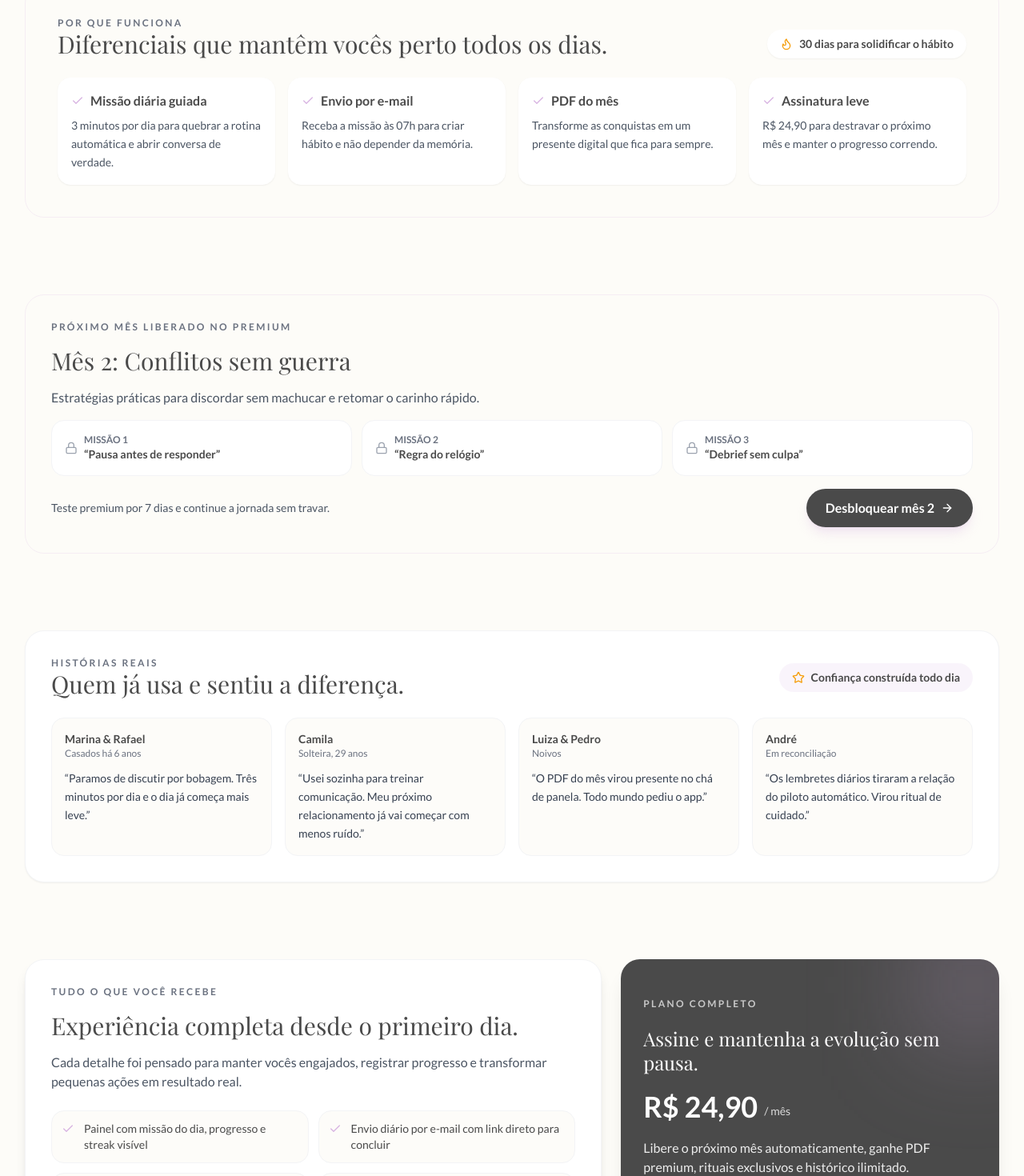
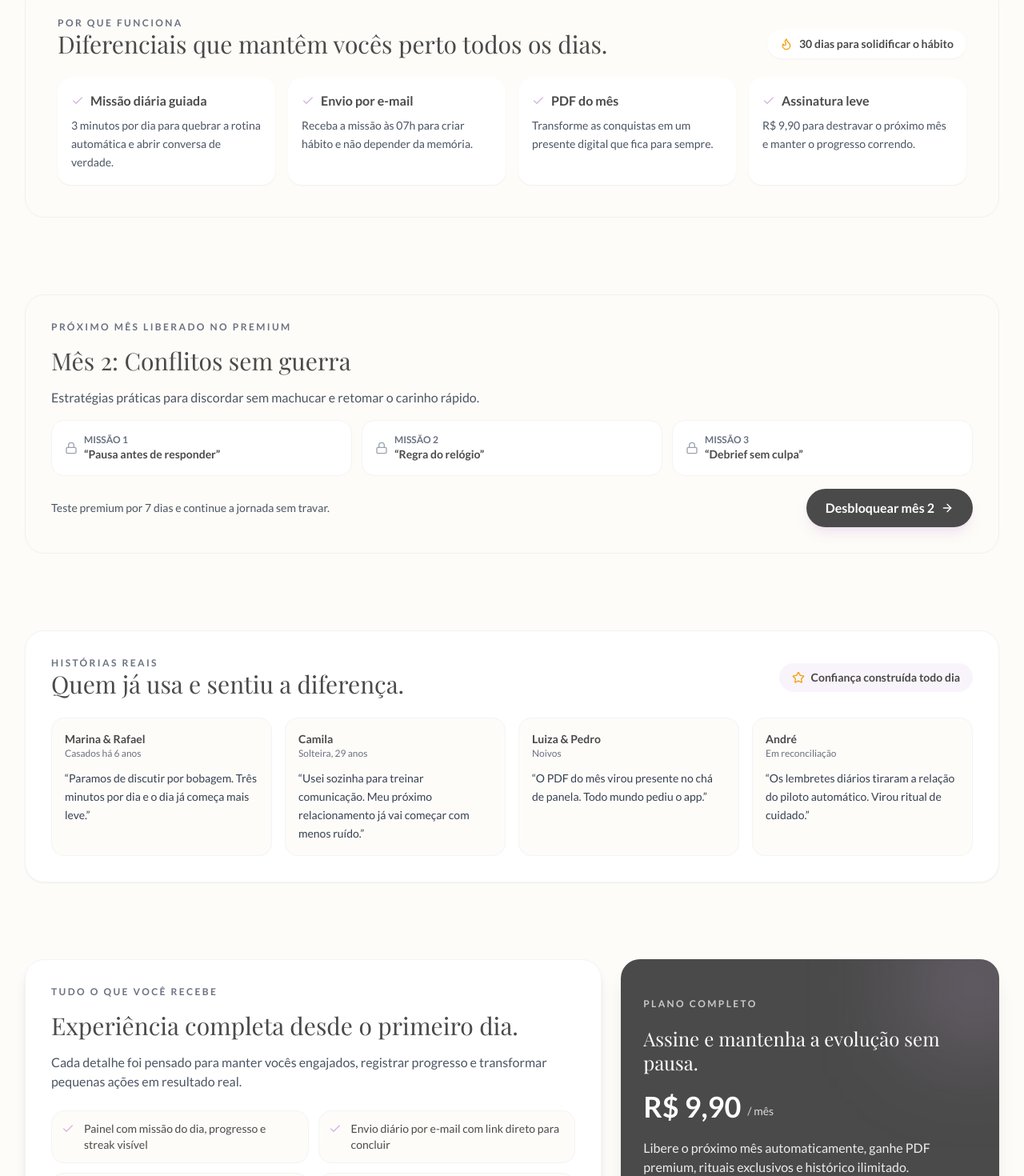
Before and after one commit to ArielAio/Conex-o-em-3-minutos, a React (Vite) app: page /#/invite in a window 1280 px wide. Shown: the part 1210-2680 px from the top of the page at 80% size. Built offline with nearby package versions, Linux system fonts and the light colour scheme; no server answers; sample sign-in values are in the browser's storage; a web font is replaced by a local one.

Commit message:
feat: update subscription price to R$ 9,90 for improved user accessibility

```diff
--- a/App.tsx
+++ b/App.tsx
@@ -578,7 +578,7 @@ const App = () => {
                     <p className="text-xs text-gray-500">Teste premium por 7 dias • Sem fidelidade</p>
                   </div>
                 </div>
-                <div className="text-sm text-gray-600 font-semibold">R$ 24,90 / mês</div>
+                <div className="text-sm text-gray-600 font-semibold">R$ 9,90 / mês</div>
               </div>
               <div className="grid sm:grid-cols-2 gap-3 text-sm text-brand-text">
                 <div className="flex items-start gap-2">
--- a/LandingPage.tsx
+++ b/LandingPage.tsx
@@ -9,7 +9,7 @@ const sellingPoints = [
   { title: 'Missão diária guiada', desc: '3 minutos por dia para quebrar a rotina automática e abrir conversa de verdade.' },
   { title: 'Envio por e-mail', desc: 'Receba a missão às 07h para criar hábito e não depender da memória.' },
   { title: 'PDF do mês', desc: 'Transforme as conquistas em um presente digital que fica para sempre.' },
-  { title: 'Assinatura leve', desc: 'R$ 24,90 para destravar o próximo mês e manter o progresso correndo.' },
+  { title: 'Assinatura leve', desc: 'R$ 9,90 para destravar o próximo mês e manter o progresso correndo.' },
 ];
 
 const steps = [
@@ -313,7 +313,7 @@ export const LandingPage: React.FC<LandingPageProps> = ({ onStart }) => {
             <p className="text-xs uppercase tracking-[0.2em] text-white/70 font-semibold">Plano completo</p>
             <h3 className="font-serif text-2xl leading-tight">Assine e mantenha a evolução sem pausa.</h3>
             <div className="flex items-end gap-2">
-              <span className="text-4xl font-bold">R$ 24,90</span>
+              <span className="text-4xl font-bold">R$ 9,90</span>
               <span className="text-sm text-white/80 mb-1">/ mês</span>
             </div>
             <p className="text-white/90">Libere o próximo mês automaticamente, ganhe PDF premium, rituais exclusivos e histórico ilimitado.</p>
```
